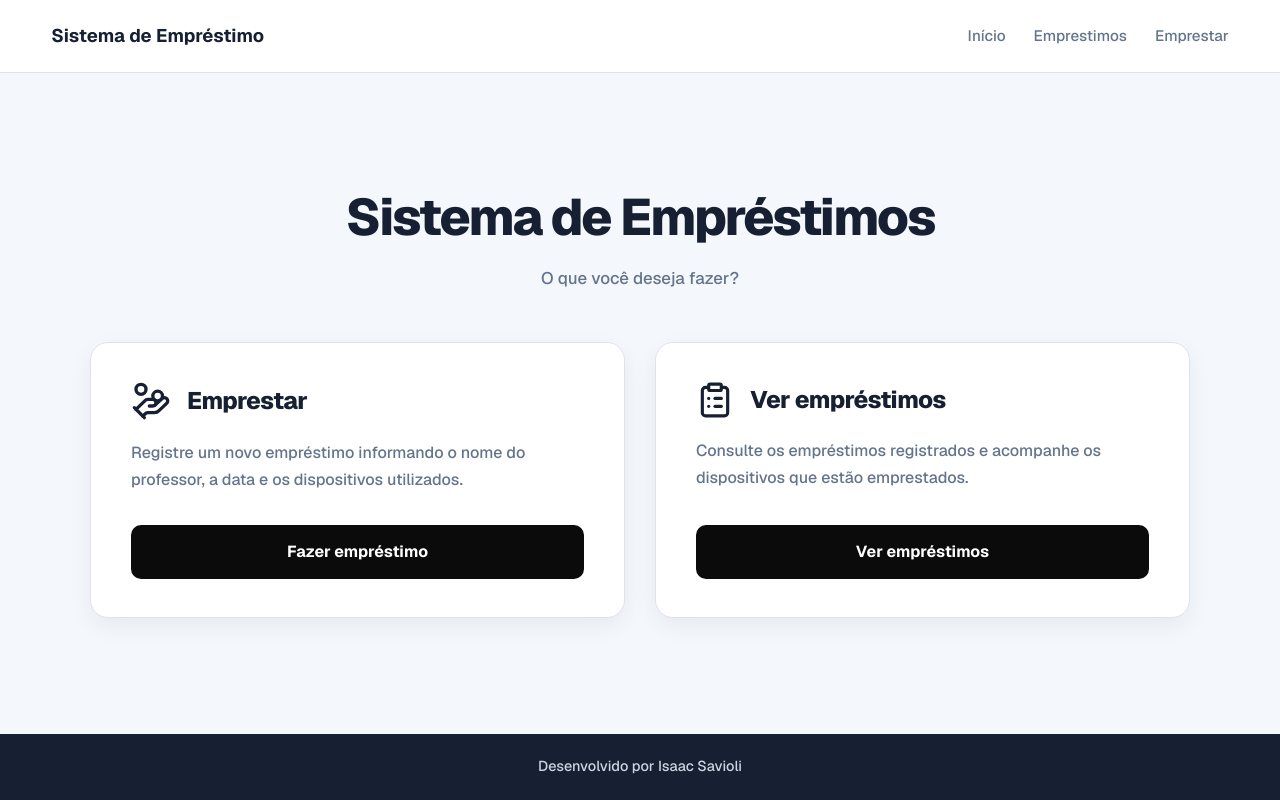
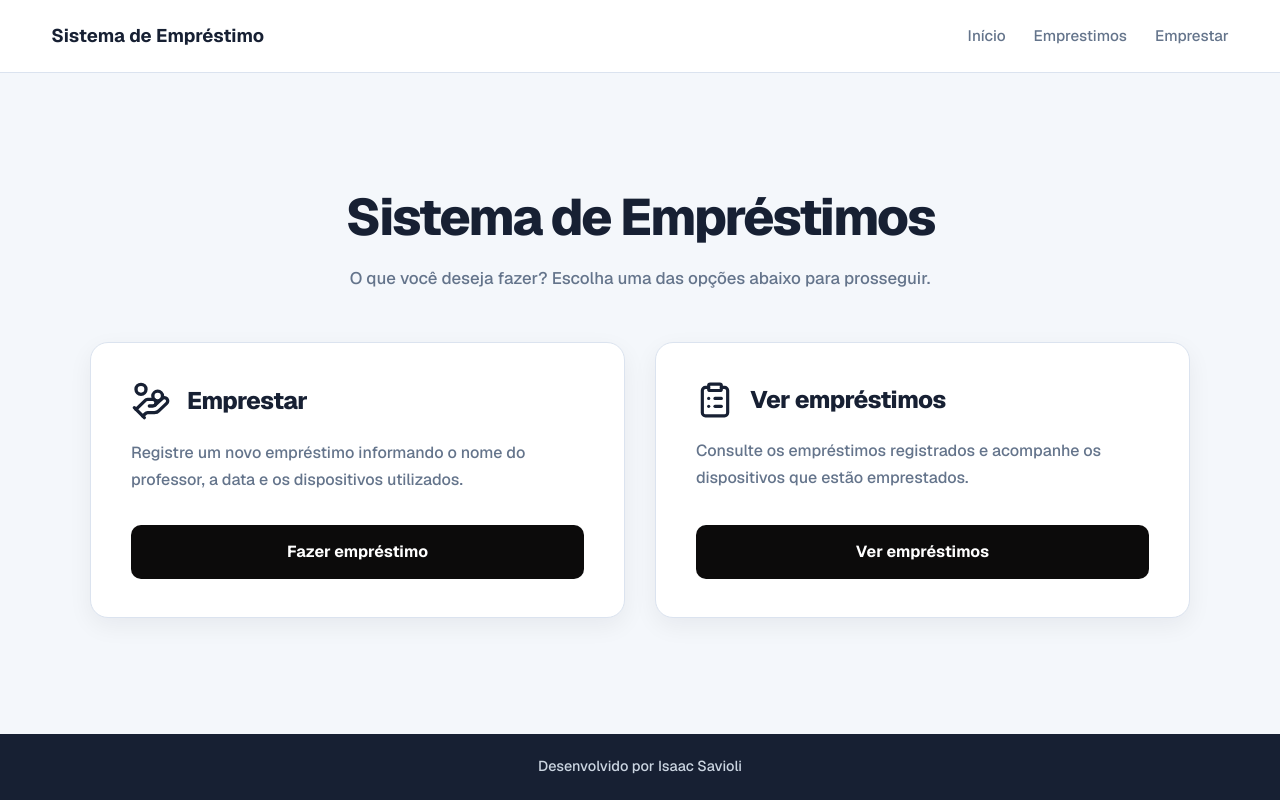
Before and after one commit to Isaac-Savioli/sistema_emprestimo, a Next.js app: page / in a window 1280 px wide. Built offline with nearby package versions, Linux system fonts and the light colour scheme.

Commit message:
feat: continuação das alterações do gancho

```diff
--- a/src/app/page.tsx
+++ b/src/app/page.tsx
@@ -9,7 +9,7 @@ export default function Inicio() {
             <h2 id="titulo-principal">Sistema de Empréstimos</h2>
 
             <p>
-              O que você deseja fazer?
+              O que você deseja fazer? Escolha uma das opções abaixo para prosseguir.
             </p>
 
             <div className="actions">
```
